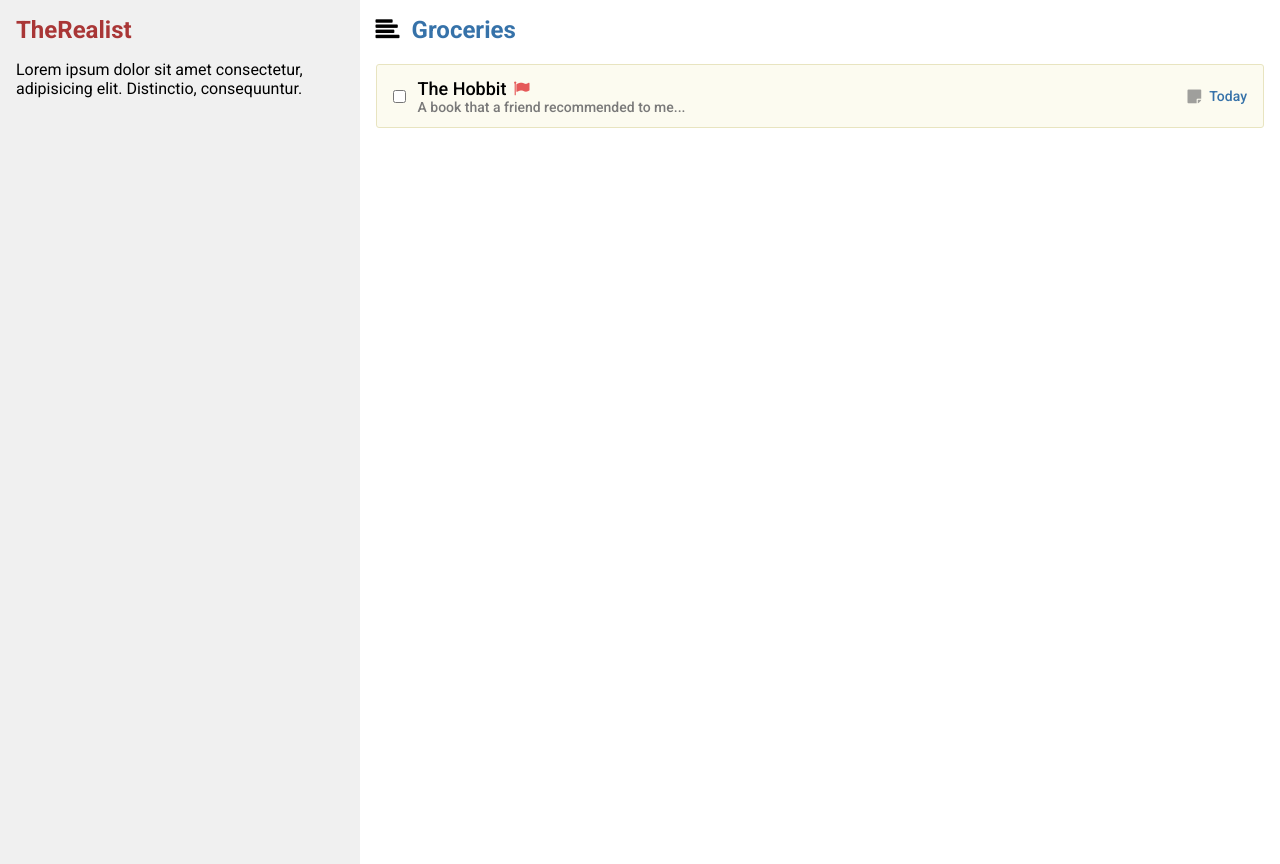
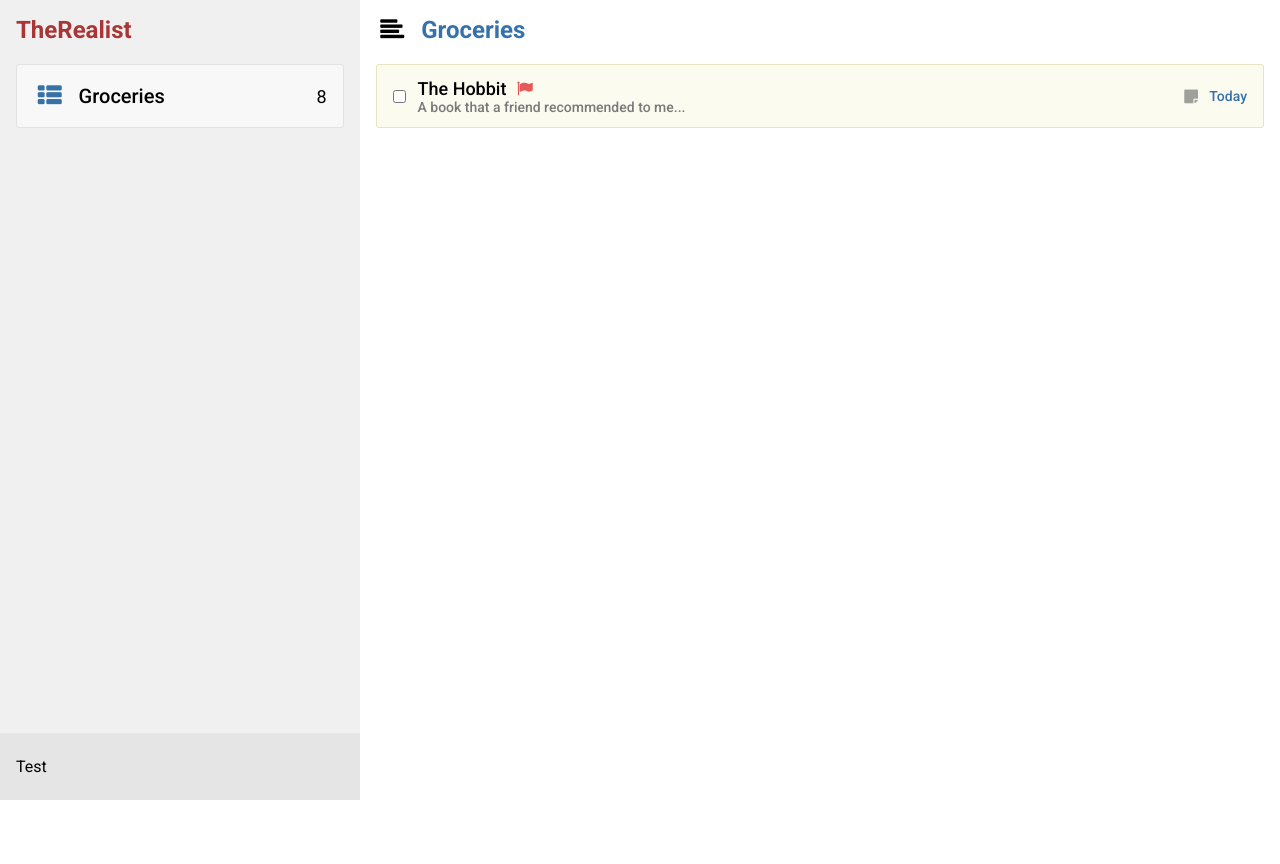
Before and after one commit to JordanBlount/therealist, a website built with webpack: page dist/index.html in a window 1280 px wide. After the commit the page ends 800 px from the top, so only its background shows below. Built offline with nearby package versions, Linux system fonts and the light colour scheme.

Commit message:
Added sidebar. Updated icon font.

```diff
--- a/dist/assets/fonts/css/icons.css
+++ b/dist/assets/fonts/css/icons.css
@@ -1,11 +1,11 @@
 @font-face {
   font-family: 'icons';
-  src: url('../font/icons.eot?73427990');
-  src: url('../font/icons.eot?73427990#iefix') format('embedded-opentype'),
-       url('../font/icons.woff2?73427990') format('woff2'),
-       url('../font/icons.woff?73427990') format('woff'),
-       url('../font/icons.ttf?73427990') format('truetype'),
-       url('../font/icons.svg?73427990#icons') format('svg');
+  src: url('../font/icons.eot?566612');
+  src: url('../font/icons.eot?566612#iefix') format('embedded-opentype'),
+       url('../font/icons.woff2?566612') format('woff2'),
+       url('../font/icons.woff?566612') format('woff'),
+       url('../font/icons.ttf?566612') format('truetype'),
+       url('../font/icons.svg?566612#icons') format('svg');
   font-weight: normal;
   font-style: normal;
 }
@@ -15,7 +15,7 @@
 @media screen and (-webkit-min-device-pixel-ratio:0) {
   @font-face {
     font-family: 'icons';
-    src: url('../font/icons.svg?73427990#icons') format('svg');
+    src: url('../font/icons.svg?566612#icons') format('svg');
   }
 }
 */
@@ -29,6 +29,7 @@
   display: inline-block;
   text-decoration: inherit;
   width: 1em;
+  margin-right: .2em;
   text-align: center;
   /* opacity: .8; */
 
@@ -40,6 +41,8 @@
   line-height: 1em;
 
   /* Animation center compensation - margins should be symmetric */
+  /* remove if not needed */
+  margin-left: .2em;
 
   /* you can be more comfortable with increased icons size */
   /* font-size: 120%; */
--- a/dist/assets/style.css
+++ b/dist/assets/style.css
@@ -20,6 +20,7 @@
 
 body, html {
     font-family: 'Roboto', sans-serif;
+    min-height: 100vh;
 }
 
 .row {
@@ -41,10 +42,13 @@ Side Bar
 .sidebar {
     background-color: var(--sidebar-color);
     width: 500px;
-}
 
-.main-content {
-    width: 100%;
+    display: flex;
+    flex-direction: column;
+    justify-content: space-between;
+
+    /* Closes the sidebar */
+    /* display: none; */
 }
 
 .sidebar__nav {
@@ -57,6 +61,64 @@ Side Bar
     font-size: 1.5rem;
 
     color: var(--app-color);
+}
+
+.projectlist {
+    flex-grow: 1;
+    margin-top: 0.25em;
+}
+
+.project {
+    width: 100%;
+    height: 4rem;
+    background-color: #F8F8F8;
+    border: #E2E2E2 solid 1px;
+    border-radius: 3px;
+
+    display: flex;
+    align-items: center;
+}
+
+.project + .project {
+    margin-top: 0.625rem;
+}
+
+.project-container {
+    width: 100%;
+    margin: 0 1em;
+    /* outline: crimson solid 1px; */
+
+    display: flex;
+    justify-content: space-between;
+    align-items: center;
+}
+
+.project__left-side {
+    display: flex;
+    align-items: center;
+}
+
+.project__icon {
+    font-size: 1.5rem
+}
+
+.project__title {
+    margin-left: 0.75rem;
+    font-weight: 500;
+    font-size: 1.250rem;
+}
+
+.project__todos {
+    font-size: 1.125rem;
+}
+
+.test_project {
+    color: var(--project-color);
+}
+
+.sidebar__footer {
+    background-color: #E5E5E5;
+    padding: 1.5em 0;
 }
 
 /*
@@ -87,7 +149,6 @@ Main
 }
 
 .todolist {
-    min-height: 100vh;
     margin-top: 0.25em;
 }
 
--- a/dist/index.html
+++ b/dist/index.html
@@ -10,14 +10,35 @@
     <link href="https://fonts.googleapis.com/css2?family=Roboto:wght@300;400;500;700&display=swap" rel="stylesheet">
 </head>
 <body class="row">
+
     <div class="sidebar">
         <div class="container">
             <div class="sidebar__nav">
                 <h1 class="app__title">TheRealist</h1>
             </div>
-            Lorem ipsum dolor sit amet consectetur, adipisicing elit. Distinctio, consequuntur.
+        </div>
+
+        <div class="projectlist container">
+            <div class="project">
+                <div class="project-container">
+                    <div class="project__left-side">
+                        <i class="icon-th-list project__icon test_project"></i>
+                        <div class="project__title">Groceries</div>
+                    </div>
+                    <div class="project__right-side">
+                        <p class="project__todos">8</p>
+                    </div>
+                </div>
+            </div>
+        </div>
+
+        <div class="sidebar__footer">
+            <div class="container">
+                Test
+            </div>
         </div>
     </div>
+
     <div class="main-content">
         <div class="main-content__nav">
             <div class="container row">
```
Also changed, not shown: dist/assets/fonts/css/icons-embedded.css (+6 -6 lines), dist/assets/fonts/demo.html (+5 -5 lines), dist/assets/fonts/font/icons.ttf, dist/assets/fonts/font/icons.woff, dist/assets/fonts/font/icons.woff2, 5 other files.
